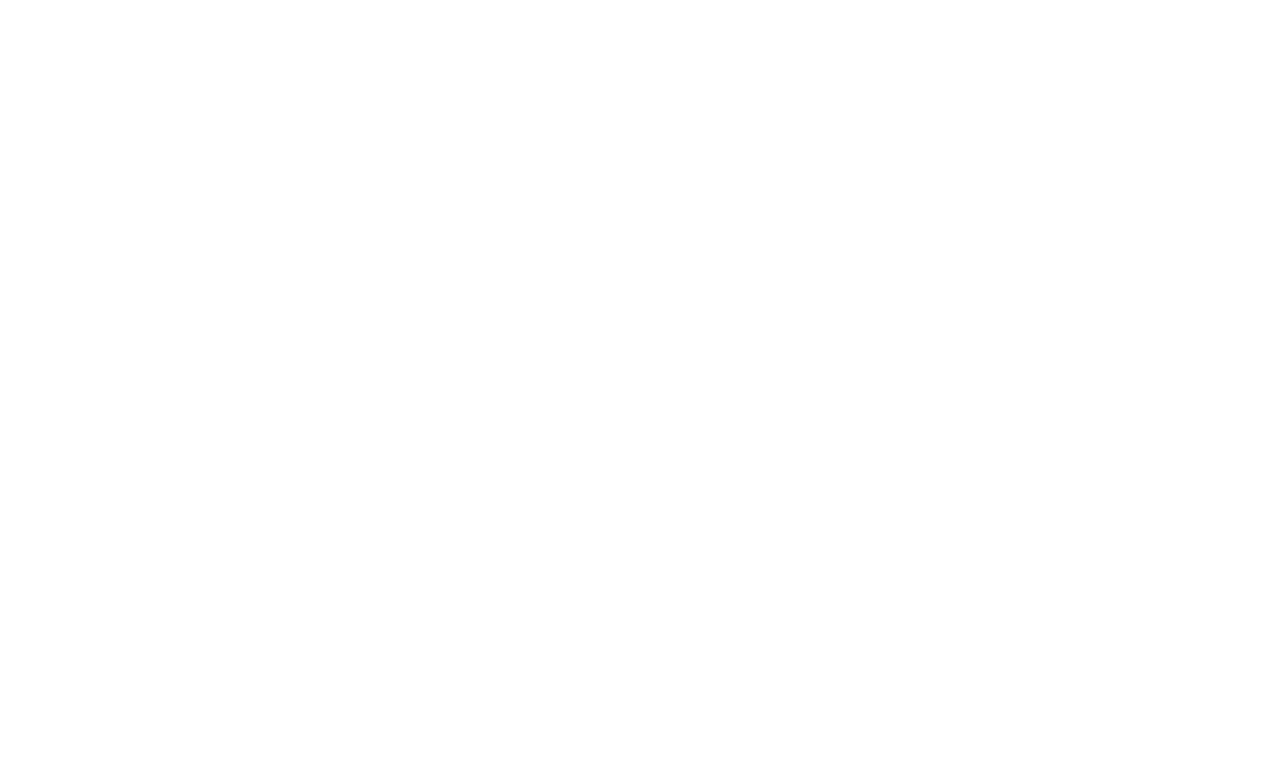
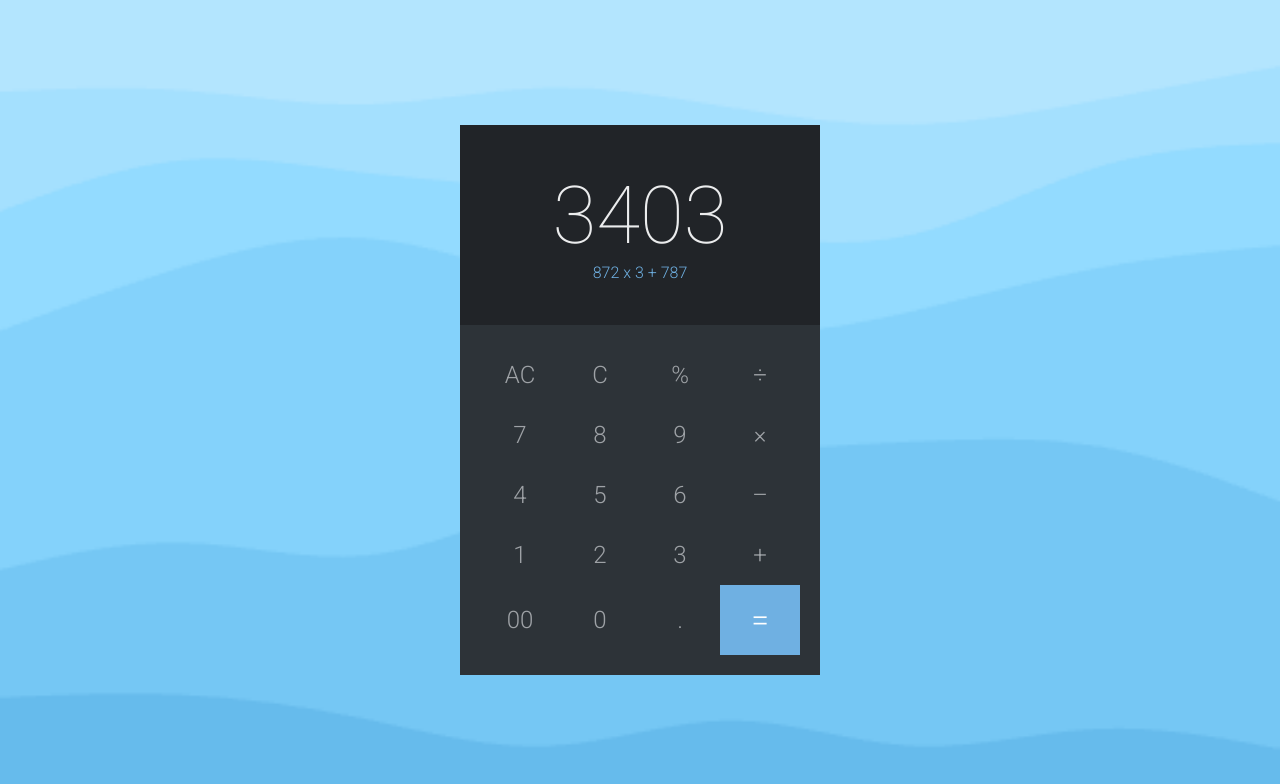
Before and after one commit to swarnim-me/calculator, a plain HTML site: page index.html in a window 1280 px wide. Drawn offline with Linux system fonts and the light colour scheme.

Commit message:
Add UI for the calculator with dark and light mode

```diff
--- a/css/styles.css
+++ b/css/styles.css
@@ -0,0 +1,94 @@
+:root {
+    --background-color: #2D3338;
+    --dark-background-color: #212428;
+    --primary-font-color: #9ea2a6;
+    --secondary-font-color: #ebeced;
+    --primary-color: #6fb0e2;
+}
+
+.dark-mode {
+    --background-color: #FEFEFE;
+    --dark-background-color: #F5F5F7;
+    --primary-font-color: #9ea2a6;
+    --secondary-font-color: #212428;
+}
+
+* {
+    padding: 0;
+    margin: 0;
+    box-sizing: border-box;
+    font-family: "Roboto", sans-serif;
+    font-weight: 300;
+    color: var(--primary-font-color);
+}
+
+.theme-toggle {
+    /* TODO */
+    display: none;
+}
+
+main {
+    height: 100vh;
+    width: 100vw;
+    background: url("/assets/images/stacked-waves-haikei.png") center no-repeat;
+    background-size: cover;
+    display: flex;
+    justify-content: center;
+    align-items: center;
+}
+
+.calculator {
+    width: min(90%, 360px);
+    background: var(--background-color);
+}
+
+.buttons {
+    padding: 20px;
+}
+
+/* This removes unwanted space between the buttons */
+.button-row {
+    font-size: 0;
+    width: 100%;
+    display: flex;
+}
+
+.button-row button {
+    font-size: 24px;
+    padding-block: 16px;
+    border: 0;
+    flex: 1;
+    background: none;
+    cursor: pointer;
+}
+
+.button-row button:hover {
+    color: var(--secondary-font-color);
+    background-color: var(--dark-background-color);
+}
+
+.screen {
+    height: 200px;
+    display: flex;
+    flex-direction: column;
+    justify-content: center;
+    align-items: center;
+    background-color: var(--dark-background-color);
+}
+
+.expression {
+    font-weight: 300;
+    color: var(--primary-color);
+}
+
+.output {
+    font-size: 5rem;
+    font-weight: 100;
+    color: var(--secondary-font-color);
+}
+
+.button-row .equal {
+    font-size: 2rem;
+    background: var(--primary-color);
+    color: white;
+}
--- a/index.html
+++ b/index.html
@@ -5,12 +5,57 @@
     <meta charset="UTF-8">
     <meta name="viewport" content="width=device-width, initial-scale=1.0">
     <title>Calculator</title>
+    <link rel="preconnect" href="https://fonts.googleapis.com">
+    <link rel="preconnect" href="https://fonts.gstatic.com" crossorigin>
+    <link href="https://fonts.googleapis.com/css2?family=Roboto:wght@100;300;400;900&display=swap" rel="stylesheet">
     <link rel="stylesheet" href="css/styles.css">
     <script src="js/script.js" defer></script>
 </head>
 
 <body>
-
+    <main>
+        <div class="calculator">
+            <div class="screen">
+                <div class="theme-toggle">
+                    <img src="./assets/images/moon.png" alt="">
+                </div>
+                <div class="output">3403</div>
+                <div class="expression">872 x 3 + 787</div>
+            </div>
+            <div class="buttons">
+                <div class="button-row">
+                    <button>AC</button>
+                    <button>C</button>
+                    <button>%</button>
+                    <button>÷</button>
+                </div>
+                <div class="button-row">
+                    <button>7</button>
+                    <button>8</button>
+                    <button>9</button>
+                    <button>×</button>
+                </div>
+                <div class="button-row">
+                    <button>4</button>
+                    <button>5</button>
+                    <button>6</button>
+                    <button>–</button>
+                </div>
+                <div class="button-row">
+                    <button>1</button>
+                    <button>2</button>
+                    <button>3</button>
+                    <button>+</button>
+                </div>
+                <div class="button-row">
+                    <button>00</button>
+                    <button>0</button>
+                    <button>.</button>
+                    <button class="equal">=</button>
+                </div>
+            </div>
+        </div>
+    </main>
 </body>
 
 </html>
```
Also changed, not shown: assets/images/moon.png (added), assets/images/stacked-waves-haikei.png (added), assets/images/stacked-waves-haikei.svg (added), assets/images/sun.png (added).
